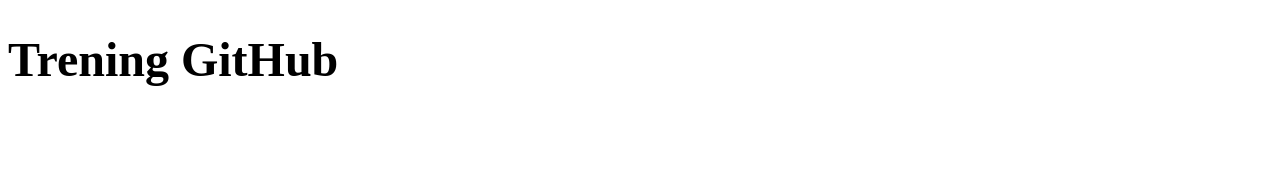
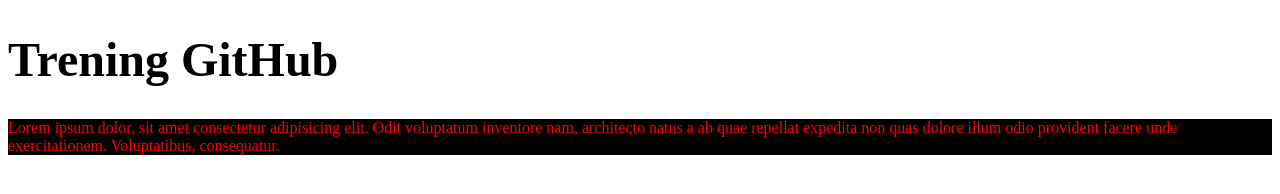
Before and after one commit to Br3nda123/project-GitHub, a plain HTML site: page index.html in a window 1280 px wide. Drawn offline with Linux system fonts and the light colour scheme.

Commit message:
clone repository from gitHub add paragraf and a few styles

```diff
--- a/index.html
+++ b/index.html
@@ -8,5 +8,12 @@
 	</head>
 	<body>
 		<h1>Trening GitHub</h1>
+
+		<p>
+			Lorem ipsum dolor, sit amet consectetur adipisicing elit. Odit voluptatum
+			inventore nam, architecto natus a ab quae repellat expedita non quas
+			dolore illum odio provident facere unde exercitationem. Voluptatibus,
+			consequatur.
+		</p>
 	</body>
 </html>
--- a/style.css
+++ b/style.css
@@ -2,3 +2,8 @@
 	font-size: 3rem;
 	font-family: serif;
 }
+
+p {
+	background-color: #000000;
+	color: red;
+}
```
